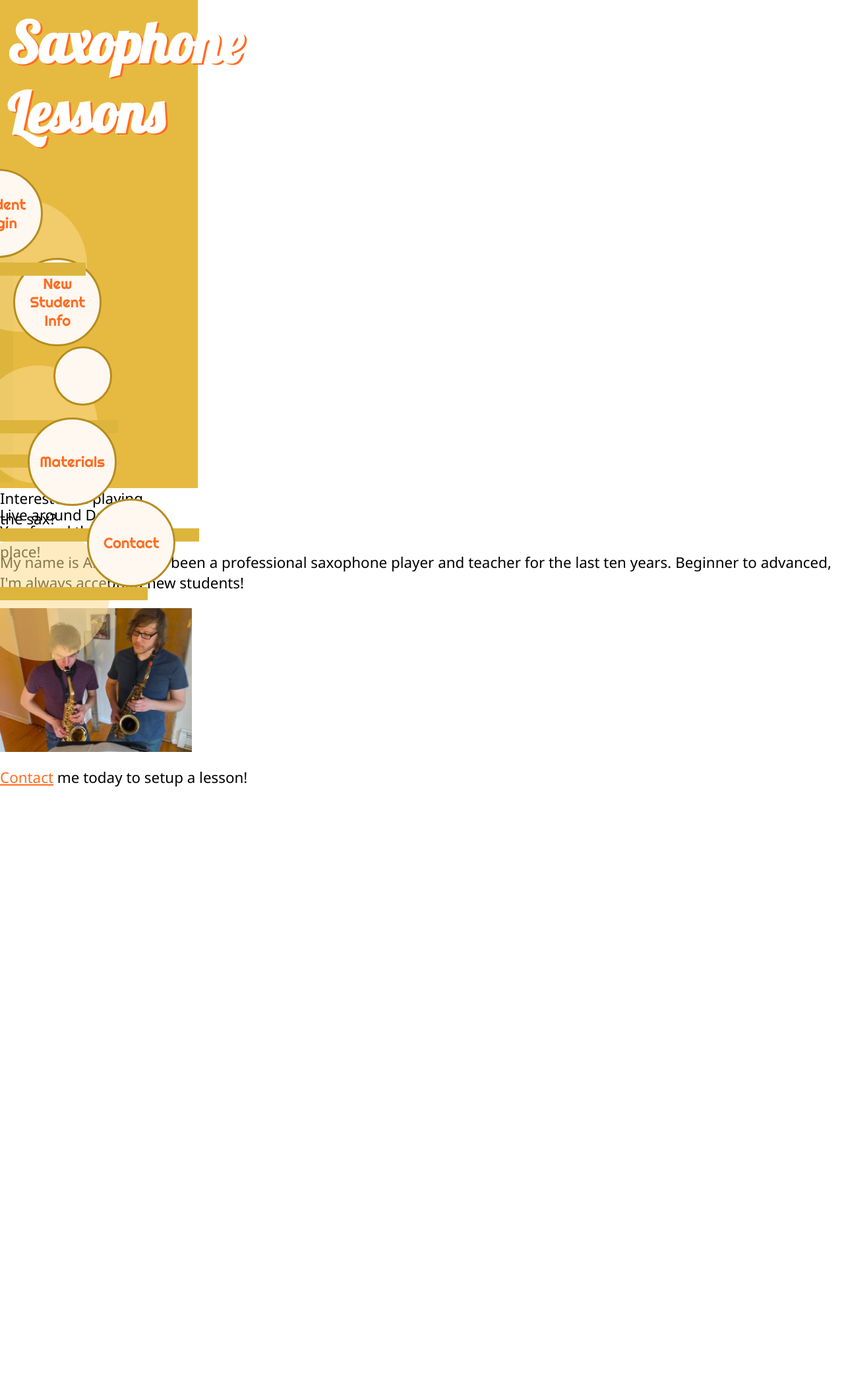
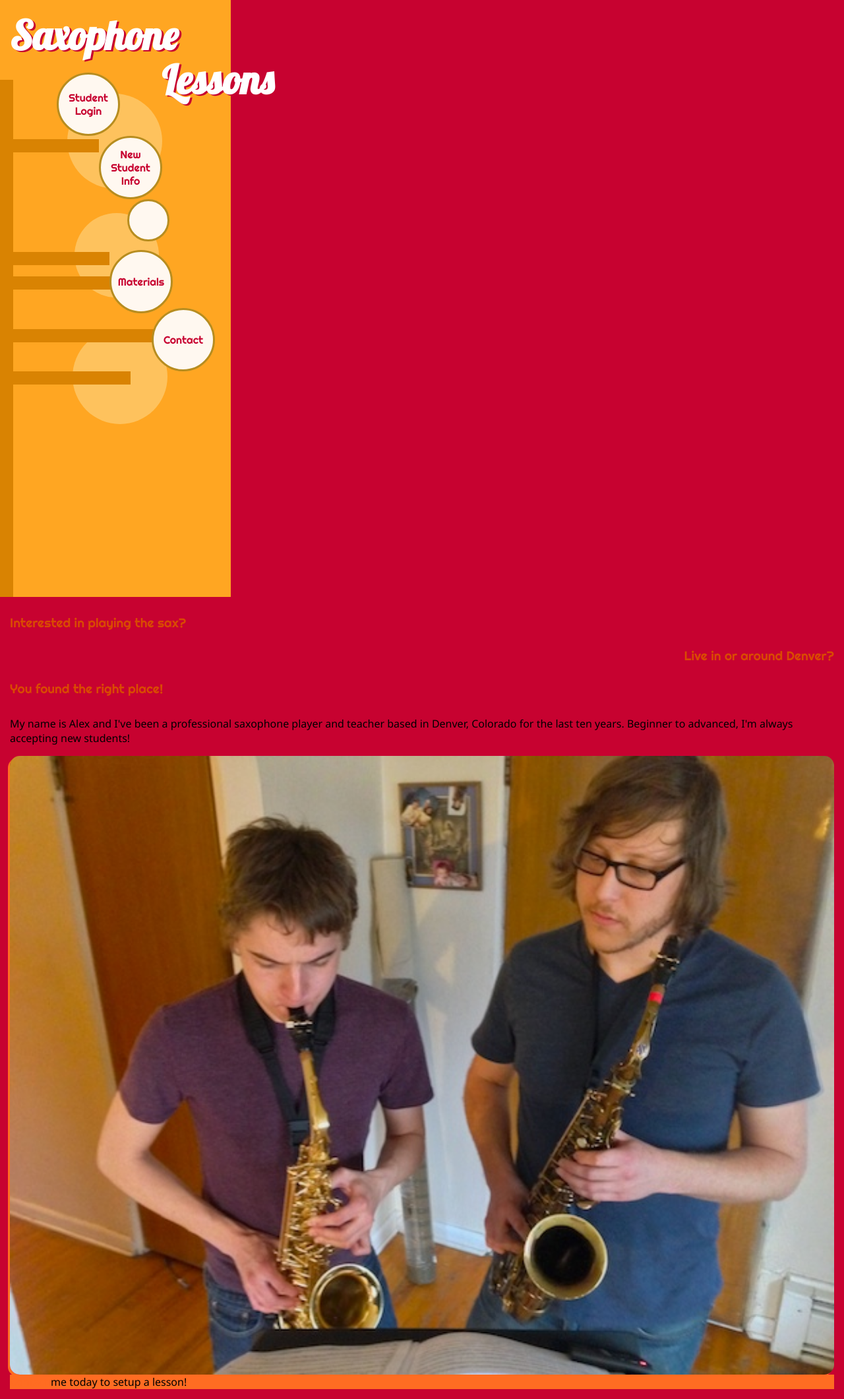
Before and after one commit to ab7/alexbakersax, a Python web app: template templates/front.html in a window 1280 px wide. Shown: the whole page at 66% size. Before the commit the page ends 1193 px from the top, so only its background shows below. Run offline with Jinja, Linux system fonts and the light colour scheme; the template is opened without the code that fills it, so the values that code supplies are empty.

Commit message:
minor color scheme change, added new content for front page, minor progress in sax keys nav

```diff
--- a/static/styles/main.css
+++ b/static/styles/main.css
@@ -265,59 +265,74 @@ th {
   padding: 0;
 }
 
-/* line 9, modules/_global.scss */
+/* line 14, modules/_global.scss */
 a, a:visited {
   color: #ff6c22;
 }
 
-/* line 13, modules/_global.scss */
+/* line 18, modules/_global.scss */
 fieldset {
   max-width: 380px;
 }
 
 /* line 22, modules/_base.scss */
 body, html {
-  height: 740px;
+  background-color: #c70230;
+  height: 100%;
 }
 
-/* line 26, modules/_base.scss */
-header {
-  margin-bottom: 3em;
-  padding: 11px;
+/* line 27, modules/_base.scss */
+.title {
+  background-color: #ffa622;
+  padding: 15px;
+  max-width: 350px;
+  width: 75%;
 }
 
-/* line 31, modules/_base.scss */
+/* line 34, modules/_base.scss */
+.title2 {
+  margin-top: -1.5em;
+  max-width: 430px;
+  padding-right: 15px;
+  text-align: right;
+}
+
+/* line 41, modules/_base.scss */
 h1 {
   color: #fff;
   font-family: "Lobster";
   font-size: 3.8em;
   margin: 0;
-  text-shadow: 3px 2px 0px #ff6c22;
+  text-shadow: 3px 2px 0px #c70230;
 }
 
-/* line 39, modules/_base.scss */
+/* line 49, modules/_base.scss */
 h1 a, h1 a:visited {
   color: #fff;
   text-decoration: none;
 }
 
-/* line 44, modules/_base.scss */
+/* line 54, modules/_base.scss */
 .saxBody {
-  background-color: #e6ba40;
-  color: #ff6c22;
+  background-color: #ffa622;
+  color: #c70230;
   height: 100%;
-  max-width: 300px;
+  margin-top: -3.3em;
+  max-width: 350px;
+  padding-top: 1em;
+  width: 75%;
 }
 
-/* line 51, modules/_base.scss */
+/* line 64, modules/_base.scss */
 .saxRod {
-  background-color: #deb53c;
+  background-color: #d98302;
   float: left;
-  height: 430px;
+  height: 100%;
+  padding-top: 3em;
   width: 20px;
 }
 
-/* line 58, modules/_base.scss */
+/* line 72, modules/_base.scss */
 .pearl, .altKeyPearl, .bKeyPearl, .bisKeyPearl, .aKeyPearl, .gKeyPearl {
   background-color: #fff8f0;
   border: 3px solid #b78d20;
@@ -326,12 +341,12 @@ h1 a, h1 a:visited {
   position: absolute;
 }
 
-/* line 68, modules/_base.scss */
+/* line 82, modules/_base.scss */
 .altKey {
   position: relative;
 }
 
-/* line 72, modules/_base.scss */
+/* line 86, modules/_base.scss */
 .altKeyPearl {
   height: 6em;
   right: 10.5em;
@@ -339,24 +354,24 @@ h1 a, h1 a:visited {
   width: 6em;
 }
 
-/* line 82, modules/_base.scss */
+/* line 96, modules/_base.scss */
 .bKey {
   height: 11em;
   margin-top: 1.3em;
   position: relative;
 }
 
-/* line 88, modules/_base.scss */
+/* line 102, modules/_base.scss */
 .bKeyMain {
   background-color: rgba(253, 218, 143, 0.54);
   border-radius: 100%;
   height: 9em;
   position: absolute;
-  right: 7.5em;
+  right: 6.5em;
   width: 9em;
 }
 
-/* line 97, modules/_base.scss */
+/* line 111, modules/_base.scss */
 .bKeyPearl {
   height: 6em;
   right: 6.5em;
@@ -364,23 +379,24 @@ h1 a, h1 a:visited {
   width: 6em;
 }
 
-/* line 105, modules/_base.scss */
+/* line 119, modules/_base.scss */
 .bKeyArm {
-  background-color: #deb53c;
+  background-color: #d98302;
   height: 20px;
   position: absolute;
+  right: 12.5em;
   top: 4.3em;
-  width: 5.8em;
+  width: 100%;
 }
 
-/* line 115, modules/_base.scss */
+/* line 130, modules/_base.scss */
 .bisKey {
   height: 10em;
   margin-top: 2em;
   position: relative;
 }
 
-/* line 121, modules/_base.scss */
+/* line 136, modules/_base.scss */
 .bisKeyMain {
   background-color: rgba(253, 218, 143, 0.54);
   border-radius: 100%;
@@ -391,7 +407,7 @@ h1 a, h1 a:visited {
   width: 8em;
 }
 
-/* line 131, modules/_base.scss */
+/* line 146, modules/_base.scss */
 .bisKeyPearl {
   height: 4em;
   right: 5.8em;
@@ -399,22 +415,23 @@ h1 a, h1 a:visited {
   width: 4em;
 }
 
-/* line 139, modules/_base.scss */
+/* line 154, modules/_base.scss */
 .bisKeyArm {
-  background-color: #deb53c;
+  background-color: #d98302;
   height: 20px;
   position: absolute;
+  right: 11.5em;
   top: 2em;
-  width: 8em;
+  width: 100%;
 }
 
-/* line 149, modules/_base.scss */
+/* line 165, modules/_base.scss */
 .aKey {
   margin-top: 1.3em;
   position: relative;
 }
 
-/* line 154, modules/_base.scss */
+/* line 170, modules/_base.scss */
 .aKeyPearl {
   height: 6em;
   right: 5.5em;
@@ -422,21 +439,22 @@ h1 a, h1 a:visited {
   width: 6em;
 }
 
-/* line 162, modules/_base.scss */
+/* line 178, modules/_base.scss */
 .aKeyArm {
-  background-color: #deb53c;
+  background-color: #d98302;
   height: 20px;
   position: absolute;
+  right: 11.2em;
   top: -7em;
-  width: 7.5em;
+  width: 100%;
 }
 
-/* line 172, modules/_base.scss */
+/* line 189, modules/_base.scss */
 .gKey {
   position: relative;
 }
 
-/* line 176, modules/_base.scss */
+/* line 193, modules/_base.scss */
 .gKeyMain {
   background-color: rgba(253, 218, 143, 0.54);
   border-radius: 100%;
@@ -447,7 +465,7 @@ h1 a, h1 a:visited {
   width: 9em;
 }
 
-/* line 186, modules/_base.scss */
+/* line 203, modules/_base.scss */
 .gKeyPearl {
   height: 6em;
   right: 1.5em;
@@ -455,157 +473,56 @@ h1 a, h1 a:visited {
   width: 6em;
 }
 
-/* line 194, modules/_base.scss */
+/* line 211, modules/_base.scss */
 .gKeyArm {
-  background-color: #deb53c;
+  background-color: #d98302;
   height: 20px;
   position: absolute;
+  right: 7.2em;
   top: -2em;
-  width: 13.5em;
+  width: 100%;
 }
 
-/* line 202, modules/_base.scss */
+/* line 220, modules/_base.scss */
 .gMainArm {
-  background-color: #deb53c;
+  background-color: #d98302;
   height: 20px;
   position: absolute;
+  right: 9.5em;
   top: 2em;
-  width: 10em;
+  width: 100%;
 }
 
 /* line 2, modules/_front.scss */
-.textBox, .interestText, .liveText, .rightText {
-  height: 25px;
-  width: 250px;
+.hello {
+  padding: 15px;
+}
+/* line 5, modules/_front.scss */
+.hello img {
+  -webkit-box-shadow: -3px 3px 0 0 #ff6c22;
+  -moz-box-shadow: -3px 3px 0 0 #ff6c22;
+  box-shadow: -3px 3px 0 0 #ff6c22;
+  border-radius: 15px;
+  width: 100%;
 }
 
-/* line 20, modules/_front.scss */
-.mainWrapper {
-  max-width: 1170px;
-  margin: auto;
-  position: relative;
+/* line 14, modules/_front.scss */
+.textBox, .interestText, .liveText, .rightText {
+  color: #d94a02;
+  font: 1.2em "Righteous";
+  height: 50px;
+  padding-top: 12px;
+  width: 100%;
 }
 
 /* line 26, modules/_front.scss */
-section {
-  padding: 1em;
-  margin-top: -2em;
+.liveText {
+  text-align: right;
 }
 
-/* line 31, modules/_front.scss */
-h2 {
-  font-family: "Raleway";
-  margin-bottom: -.4em;
-  margin-top: 0;
-  text-shadow: 1px 1px 0px #ff6c22;
-}
-
-/* line 38, modules/_front.scss */
-section > img {
-  float: left;
-  margin-right: 1em;
-  width: 11em;
-  -webkit-box-shadow: 3px 3px 0px 0px rgba(255, 108, 34, 0.5);
-  -moz-box-shadow: 3px 3px 0px 0px rgba(255, 108, 34, 0.5);
-  box-shadow: 3px 3px 0px 0px rgba(255, 108, 34, 0.5);
-}
-
-/* line 47, modules/_front.scss */
-#alexPic {
-  margin-top: 10px;
-  width: 8em;
-  -webkit-box-shadow: 3px 3px 0px 0px rgba(255, 108, 34, 0.5);
-  -moz-box-shadow: 3px 3px 0px 0px rgba(255, 108, 34, 0.5);
-  box-shadow: 3px 3px 0px 0px rgba(255, 108, 34, 0.5);
-}
-
-/* line 57, modules/_front.scss */
-.firstTimers {
-  background-color: rgba(255, 108, 34, 0.53);
-  border-radius: 2em;
-  margin: 0.8em;
-  padding: 1.5em;
-}
-
-/* line 64, modules/_front.scss */
-.firstTimers p {
-  margin-left: 0;
-}
-
-/* line 68, modules/_front.scss */
-.materialGrid {
-  margin-top: 15px;
-  min-width: 100%;
-}
-
-/* line 73, modules/_front.scss */
-.materialPic {
-  width: 2.5em;
-}
-
-/* line 77, modules/_front.scss */
-.descripCell {
-  width: 80%;
-}
-
-/* line 81, modules/_front.scss */
-.altoTenor {
+/* line 37, modules/_front.scss */
+.contactFront {
   background-color: #ff6c22;
-  border-bottom: 2px solid rgba(0, 0, 0, 0.16);
-}
-
-/* line 86, modules/_front.scss */
-.clickHere {
-  background-color: #c74000;
-  border-radius: 100px;
-  border: 1px solid rgba(170, 170, 170, 0.44);
-  color: #fff;
-  cursor: pointer;
-  font: 1em Verdana;
-  padding: 4px 12px;
-  outline: none;
-  width: 95%;
-}
-
-/* line 98, modules/_front.scss */
-.clickHere:hover {
-  border-color: #8dff96;
-  color: #8dff96;
-  -webkit-box-shadow: -1px 2px 2px 0px rgba(50, 62, 9, 0.19);
-  -moz-box-shadow: -1px 2px 2px 0px rgba(50, 62, 9, 0.19);
-  box-shadow: -1px 2px 2px 0px rgba(50, 62, 9, 0.19);
-}
-
-/* line 106, modules/_front.scss */
-.cellColor {
-  background-color: rgba(255, 108, 34, 0.27);
-}
-
-/* line 110, modules/_front.scss */
-.appCell {
-  background-color: #ff6c22;
-  border-bottom: 2px solid rgba(0, 0, 0, 0.16);
-}
-
-/* line 115, modules/_front.scss */
-th {
-  background-color: rgba(255, 108, 34, 0.62);
-  font-family: "Raleway";
-  padding: 1%;
-}
-
-/* line 121, modules/_front.scss */
-td {
-  font-size: .7em;
-  padding: 3px 5px;
-  text-align: left;
-}
-
-/* line 129, modules/_front.scss */
-.vidHolder {
-  height: 210px;
-  margin-top: 1em;
-  width: 100%;
 }
 
 /* line 2, modules/_admin.scss */
@@ -740,38 +657,43 @@ fieldset button {
 }
 
 /* line 2, modules/_helpers.scss */
+.align-right {
+  text-align: right;
+}
+
+/* line 6, modules/_helpers.scss */
 .center {
   text-align: center;
 }
 
-/* line 6, modules/_helpers.scss */
+/* line 10, modules/_helpers.scss */
 .floatL {
   float: left;
 }
 
-/* line 10, modules/_helpers.scss */
+/* line 14, modules/_helpers.scss */
 .floatR {
   float: right;
 }
 
-/* line 15, modules/_helpers.scss */
+/* line 19, modules/_helpers.scss */
 .clearfix:before,
 .clearfix:after {
   content: " ";
   display: table;
 }
 
-/* line 20, modules/_helpers.scss */
+/* line 24, modules/_helpers.scss */
 .clearfix:after {
   clear: both;
 }
 
-/* line 24, modules/_helpers.scss */
+/* line 28, modules/_helpers.scss */
 .clearfix {
   *zoom: 1;
 }
 
-/* line 28, modules/_helpers.scss */
+/* line 32, modules/_helpers.scss */
 *, *:before, *:after {
   -moz-box-sizing: border-box;
   -webkit-box-sizing: border-box;
@@ -781,90 +703,6 @@ fieldset button {
 /** {
   outline: 1px solid red;
 }*/
-@media (min-width: 600px) {
-  /* line 4, modules/_media.scss */
-  html {
-    font-size: 120%;
-  }
-
-  /* line 7, modules/_media.scss */
-  #login {
-    border: 3px solid #ff6c22;
-    height: 100px;
-    width: 100px;
-    top: -130px;
-  }
-
-  /* line 13, modules/_media.scss */
-  img {
-    width: 13em;
-  }
-
-  /* line 16, modules/_media.scss */
-  #alexPic {
-    width: 9em;
-  }
-
-  /* line 19, modules/_media.scss */
-  #materialsWrapper, #vidWrapper {
-    box-sizing: border-box;
-    float: left;
-    width: 48%;
-  }
-
-  /* line 24, modules/_media.scss */
-  #vidWrapper {
-    margin-left: 4%;
-  }
-
-  /* line 27, modules/_media.scss */
-  #vidWrapper h2 {
-    font-size: 100%;
-  }
-}
-@media (min-width: 900px) {
-  /* line 33, modules/_media.scss */
-  html {
-    font-size: 140%;
-  }
-
-  /* line 36, modules/_media.scss */
-  #main {
-    float: left;
-    width: 59%;
-  }
-
-  /* line 40, modules/_media.scss */
-  .firstTimers {
-    float: right;
-    font-size: 76%;
-    margin-top: -1em;
-    width: 35%;
-  }
-
-  /* line 46, modules/_media.scss */
-  #materialsWrapper {
-    float: none;
-    width: 100%;
-  }
-
-  /* line 50, modules/_media.scss */
-  .materialPic {
-    width: 3em;
-  }
-
-  /* line 53, modules/_media.scss */
-  #vidWrapper {
-    float: none;
-    margin-left: 0;
-    width: 100%;
-  }
-
-  /* line 58, modules/_media.scss */
-  #login {
-    top: -144px;
-  }
-}
 /* line 2, modules/_student.scss */
 .studentPortal {
   margin: auto;
--- a/static/styles/main.scss
+++ b/static/styles/main.scss
@@ -1,10 +1,11 @@
 // modules
 @import 'modules/normalize';
 @import 'modules/global';
+@import 'modules/mixins';
 @import 'modules/base';
 @import 'modules/front';
 @import 'modules/admin';
 @import 'modules/forms';
 @import 'modules/helpers';
-@import 'modules/media';
+// @import 'modules/media';
 @import 'modules/student';
--- a/static/styles/modules/_base.scss
+++ b/static/styles/modules/_base.scss
@@ -1,9 +1,9 @@
 // colors
-$saxMainColor: #e6ba40;
+$saxMainColor: #FFA622;
 $saxKeyColor: rgba(253, 218, 143, 0.54);
 $saxPearlColor: rgb(255, 248, 240);
 $saxPearlBorder: rgb(183, 141, 32);
-$saxArmColor: #deb53c;
+$saxArmColor: #D98302;
 
 
 // sizes
@@ -15,17 +15,27 @@ $armWidth: 20px;
 // positions
 $keyPosR: 9.5em;
 $keyPosT: 2em;
-$armLen: 2.5em;
+$armLen: 100%;
 
 
 // main styles
 body, html {
-  height: 740px;
+  background-color: $adjacentColor;
+  height: 100%;
 }
 
-header {
-  margin-bottom: 3em;
-  padding: 11px;
+.title {
+  background-color: $saxMainColor;
+  padding: 15px;
+  max-width: 350px;
+  width: 75%;
+}
+
+.title2 {
+  margin-top: -1.5em;
+  max-width: 430px;
+  padding-right: 15px;
+  text-align: right;
 }
 
 h1 {
@@ -33,7 +43,7 @@ h1 {
   font-family: $titleFont;
   font-size: 3.8em;
   margin: 0;
-  text-shadow: 3px 2px 0px rgba(255, 108, 34, 1);
+  text-shadow: 3px 2px 0px $textShadowColor;
 }
 
 h1 a, h1 a:visited {
@@ -43,15 +53,19 @@ h1 a, h1 a:visited {
 
 .saxBody {
   background-color: $saxMainColor;
-  color: $mainColor;
+  color: $adjacentColor;
   height: 100%;
-  max-width: 300px;
+  margin-top: -3.3em;
+  max-width: 350px;
+  padding-top: 1em;
+  width: 75%;
 }
 
 .saxRod {
   background-color: $saxArmColor;
   float: left;
-  height: 430px;
+  height: 100%;
+  padding-top: 3em;
   width: $armWidth;
 }
 
@@ -90,7 +104,7 @@ h1 a, h1 a:visited {
   border-radius: 100%;
   height: 9em;
   position: absolute;
-  right: $keyPosR - 2;
+  right: $keyPosR - 3;
   width: 9em;
 }
 
@@ -106,8 +120,9 @@ h1 a, h1 a:visited {
   background-color: $saxArmColor;
   height: $armWidth;
   position: absolute;
+  right: $keyPosR + 3;
   top: $keyPosT + 2.3;
-  width: $armLen + 3.3;
+  width: $armLen;
 }
 
 
@@ -140,8 +155,9 @@ h1 a, h1 a:visited {
   background-color: $saxArmColor;
   height: $armWidth;
   position: absolute;
+  right: $keyPosR + 2;
   top: $keyPosT;
-  width: $armLen + 5.5;
+  width: $armLen;
 }
 
 
@@ -163,8 +179,9 @@ h1 a, h1 a:visited {
   background-color: $saxArmColor;
   height: $armWidth;
   position: absolute;
+  right: $keyPosR + 1.7;
   top: $keyPosT - 9;
-  width: $armLen + 5;
+  width: $armLen;
 }
 
 
@@ -195,14 +212,16 @@ h1 a, h1 a:visited {
   background-color: $saxArmColor;
   height: $armWidth;
   position: absolute;
+  right: $keyPosR - 2.3;
   top: $keyPosT - 4;
-  width: $armLen + 11;
+  width: $armLen;
 }
 
 .gMainArm {
   background-color: $saxArmColor;
   height: $armWidth;
   position: absolute;
+  right: $keyPosR;
   top: $keyPosT;
-  width: $armLen + 7.5;
+  width: $armLen;
 }
--- a/static/styles/modules/_front.scss
+++ b/static/styles/modules/_front.scss
@@ -1,7 +1,22 @@
-// front page
+// main styles
+.hello {
+  padding: 15px;
+
+  img {
+    @include box-shadow(-3px, 3px, 0, 0, $mainColor);
+    border-radius: 15px;
+    width: 100%;
+  }
+}
+
+
+// questions
 .textBox {
-  height: 25px;
-  width: 250px;
+  color: $secondaryColor;
+  font: 1.2em $buttonFont;
+  height: 50px;
+  padding-top: 12px;
+  width: 100%;
 }
 
 .interestText {
@@ -10,124 +25,15 @@
 
 .liveText {
   @extend .textBox;
+  text-align: right;
 }
 
 .rightText {
   @extend .textBox;
 }
 
-// content styles
-.mainWrapper {
-  max-width: 1170px;
-  margin: auto;
-  position: relative;
+
+// contact
+.contactFront {
+  background-color: $mainColor;
 }
-
-section {
-  padding: 1em;
-  margin-top: -2em;
-}
-
-h2 {
-  font-family: "Raleway";
-  margin-bottom: -.4em;
-  margin-top: 0;
-  text-shadow: 1px 1px 0px rgba(255, 108, 34, 1);
-}
-
-section > img {
-  float: left;
-  margin-right: 1em;
-  width: 11em;
-  -webkit-box-shadow: 3px 3px 0px 0px rgba(255, 108, 34, .5);
-  -moz-box-shadow: 3px 3px 0px 0px rgba(255, 108, 34, .5);
-  box-shadow: 3px 3px 0px 0px rgba(255, 108, 34, .5);
-}
-
-#alexPic {
-  margin-top: 10px;
-  width: 8em;
-  -webkit-box-shadow: 3px 3px 0px 0px rgba(255, 108, 34, .5);
-  -moz-box-shadow: 3px 3px 0px 0px rgba(255, 108, 34, .5);
-  box-shadow: 3px 3px 0px 0px rgba(255, 108, 34, .5);
-}
-
-
-// first time section
-.firstTimers {
-  background-color: rgba(255, 108, 34, 0.53);
-  border-radius: 2em;
-  margin: 0.8em;
-  padding: 1.5em;
-}
-
-.firstTimers p {
-  margin-left: 0;
-}
-
-.materialGrid {
-  margin-top: 15px;
-  min-width: 100%;
-}
-
-.materialPic {
-  width: 2.5em;
-}
-
-.descripCell {
-  width: 80%;
-}
-
-.altoTenor {
-  background-color: rgba(255, 108, 34, 1);
-  border-bottom: 2px solid rgba(0, 0, 0, 0.16);
-}
-
-.clickHere {
-  background-color: rgb(199, 64, 0);
-  border-radius: 100px;
-  border: 1px solid rgba(170, 170, 170, 0.44);
-  color: #fff;
-  cursor: pointer;
-  font: 1em Verdana;
-  padding: 4px 12px;
-  outline: none;
-  width: 95%;
-}
-
-.clickHere:hover {
-  border-color: #8dff96;
-  color: #8dff96;
-  -webkit-box-shadow: -1px 2px 2px 0px rgba(50, 62, 9, 0.19);
-  -moz-box-shadow:    -1px 2px 2px 0px rgba(50, 62, 9, 0.19);
-  box-shadow:         -1px 2px 2px 0px rgba(50, 62, 9, 0.19);
-}
-
-.cellColor {
-  background-color: rgba(255, 108, 34, 0.27);
-}
-
-.appCell {
-  background-color: rgba(255, 108, 34, 1);
-  border-bottom: 2px solid rgba(0, 0, 0, 0.16);
-}
-
-th {
-  background-color: rgba(255, 108, 34, 0.62);
-  font-family: "Raleway";
-  padding: 1%;
-}
-
-td {
-  font-size: .7em;
-  padding: 3px 5px;
-  text-align: left;
-}
-
-
-// videos
-.vidHolder {
-  height: 210px;
-  margin-top: 1em;
-  width: 100%;
-}
--- a/static/styles/modules/_global.scss
+++ b/static/styles/modules/_global.scss
@@ -1,9 +1,14 @@
 // fonts
 $titleFont: 'Lobster';
+$secondaryFont: 'Noto Sans';
 $buttonFont: 'Righteous';
 
 // colors
-$mainColor: rgba(255, 108, 34, 1);
+$mainColor: #ff6c22;
+$secondaryColor: #D94A02;
+$adjacentColor: #C70230;
+$adjacentColorDark: #9C0024;
+$textShadowColor: #C70230;
 
 // base styles
 a, a:visited {
--- a/static/styles/modules/_helpers.scss
+++ b/static/styles/modules/_helpers.scss
@@ -1,4 +1,8 @@
 // helpers
+.align-right {
+  text-align: right;
+}
+
 .center {
   text-align: center;
 }
--- a/static/styles/modules/_media.scss
+++ b/static/styles/modules/_media.scss
@@ -1,5 +1,4 @@
 // media queries
-
 @media (min-width: 600px) {
   html {
     font-size: 120%;
--- a/templates/base.html
+++ b/templates/base.html
@@ -10,14 +10,21 @@
     <link rel='stylesheet' href='//fonts.googleapis.com/css?family=Lobster%7CRaleway:600%7CNoto+Sans%7CRighteous'>
   </head>
   <body>
+    <div class="title">
+      <h1>
+        <a href="/">
+          Saxophone
+        </a>
+      </h1>
+    </div>
+    <div class="title2">
+      <h1>
+        <a href="/">
+          Lessons
+        </a>
+      </h1>
+    </div>
     <div class="saxBody">
-      <header>
-        <h1>
-          <a href="/">
-            Saxophone Lessons
-          </a>
-        </h1>
-      </header>
       <div class="saxRod"></div>
       <div class="bKey">
         <div class="bKeyMain"></div>
--- a/templates/front.html
+++ b/templates/front.html
@@ -6,17 +6,17 @@
       Interested in playing the sax?
     </div>
     <div class="liveText">
-      Live around Denver?
+      Live in or around Denver?
     </div>
     <div class="rightText">
       You found the right place!
     </div>
     <p>
-      My name is Alex and Ive been a professional saxophone player and teacher for the last ten years. Beginner to advanced, I'm always accepting new students!
+      My name is Alex and I've been a professional saxophone player and teacher based in Denver, Colorado for the last ten years. Beginner to advanced, I'm always accepting new students!
     </p>
     <img src="static/img/alex_teaching.jpg" alt="Alex teaching a lesson">
-    <p>
+    <div class="contactFront">
       <a href="/contact">Contact</a> me today to setup a lesson!
-    </p>
+    </div>
   </div>
 {% endblock %}
```
